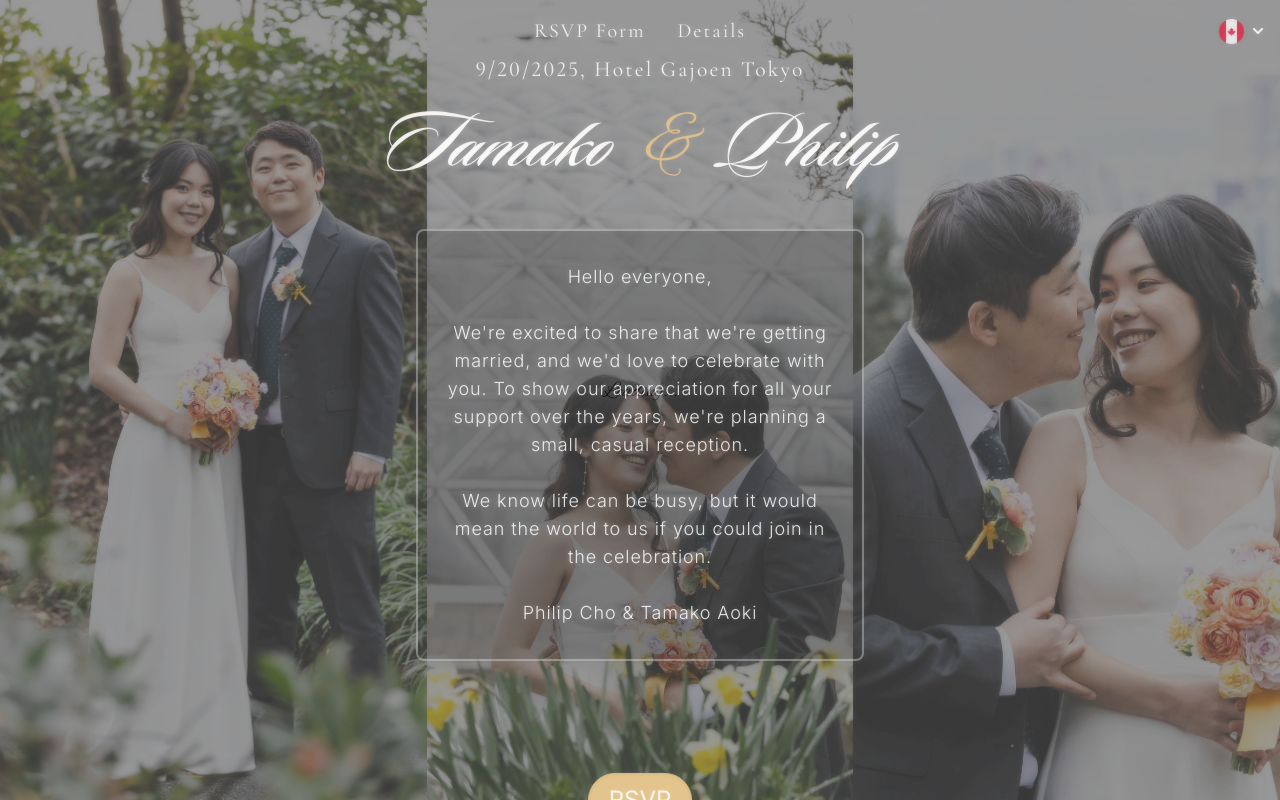
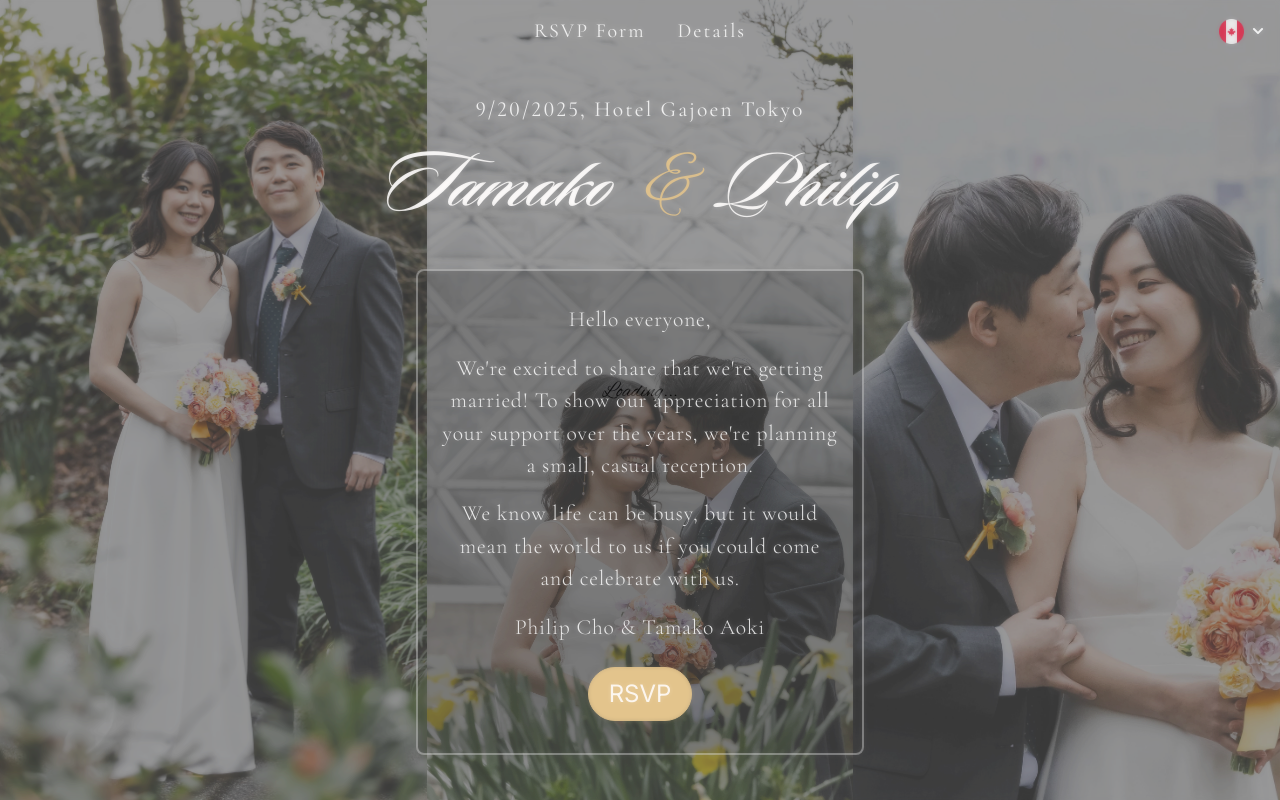
Before and after one commit to chophilip21/wedding_page, a Next.js app: page / in a window 1280 px wide. Shown: the top 800 px of the page. Built offline with nearby package versions, Linux system fonts and the light colour scheme.

Commit message:
move the button inside

```diff
--- a/src/components/Homepage/WelcomeSection.js
+++ b/src/components/Homepage/WelcomeSection.js
@@ -54,24 +54,37 @@ const WelcomeSection = ({ language }) => {
 
         {/* Gratitude Message */}
         <div className="w-full max-w-md mx-auto mt-8 mb-8 px-6 py-8 bg-black/30 rounded-lg border-2 border-white/40 shadow-lg">
-          <div className={`text-white text-center font-light tracking-wider
-            ${language === 'ja' ? 'whitespace-pre-wrap text-sm md:text-base' : 'whitespace-pre-line text-base md:text-lg'}
-            leading-relaxed
+          <div className={`text-white text-center font-light tracking-wider mb-6
+            ${language === 'ja' ? 'whitespace-pre-wrap text-sm md:text-base leading-relaxed' : ''}
+            ${language === 'en' ? 'text-sm md:text-base leading-loose' : ''}
+            ${language === 'ko' ? 'whitespace-pre-line text-base md:text-lg leading-relaxed' : ''}
           `}>
-            {gratitude_message}
-          </div>
+            {language === 'en' ? (
+              <>
+                {gratitude_message.split('\n\n').map((paragraph, index) => (
+                  <p key={index} className={index > 0 ? 'mt-4' : ''}>
+                    {paragraph}
+                  </p>
+                ))}
+              </>
+            ) : (
+              gratitude_message
+            )}
           </div>
 
+          <div className="flex justify-center">
             <ScrollLink
               to="rsvp-section"
               smooth={true}
               duration={1000}
               offset={-70}
-          className="mt-20 btn btn-gold"
+              className="btn btn-gold"
               translate="no"
             >
               {button}
             </ScrollLink>
+          </div>
+        </div>
       </div>
 
       {/* Background */}
--- a/src/utils/translations.js
+++ b/src/utils/translations.js
@@ -32,7 +32,7 @@ const translations = {
       minute: "Minute",
       seconds: "Seconds",
       second: "Second",
-      gratitude_message: "Hello everyone,\n\nWe're excited to share that we're getting married, and we'd love to celebrate with you. To show our appreciation for all your support over the years, we're planning a small, casual reception.\n\nWe know life can be busy, but it would mean the world to us if you could join in the celebration.\n\nPhilip Cho & Tamako Aoki",
+      gratitude_message: "Hello everyone,\n\nWe're excited to share that we're getting married! To show our appreciation for all your support over the years, we're planning a small, casual reception.\n\nWe know life can be busy, but it would mean the world to us if you could come and celebrate with us.\n\nPhilip Cho & Tamako Aoki",
       button: "RSVP",
     },
     saveTheDate_section: {
@@ -303,7 +303,7 @@ const translations = {
       minute: "분",
       seconds: "초",
       second: "초",
-      gratitude_message: "안녕하세요 여러분,\n\n모두 잘 지내고 계신가요?\n\n저희가 결혼하게 되어, 고마운 분들께 감사의 마음을 전하고자 작은 자리를 마련했습니다. 바쁘신 중에 대단히 송구스럽지만, 부디 참석하시어 자리를 빛내 주시기를 부탁드립니다.\n\n조윤수 · 아오키 타마코 드림",
+      gratitude_message: "안녕하세요 여러분, 모두 잘 지내고 계신가요?\n\n저희가 결혼하게 되어, 고마운 분들께 감사의 마음을 전하고자 작은 자리를 마련했습니다. 바쁘신 중에 대단히 송구스럽지만, 부디 참석하시어 자리를 빛내 주시기를 부탁드립니다.\n\n조윤수 · 아오키 타마코 드림",
       button: "참석 확인",
     },
     saveTheDate_section: {
```
Lines whose indentation alone changed are shown as unchanged.
